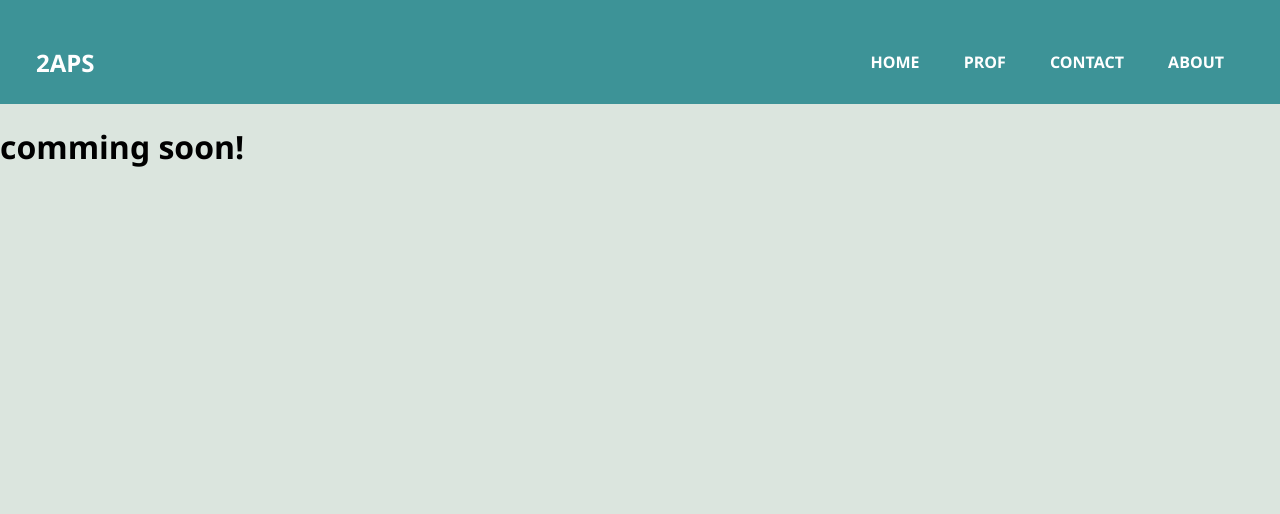
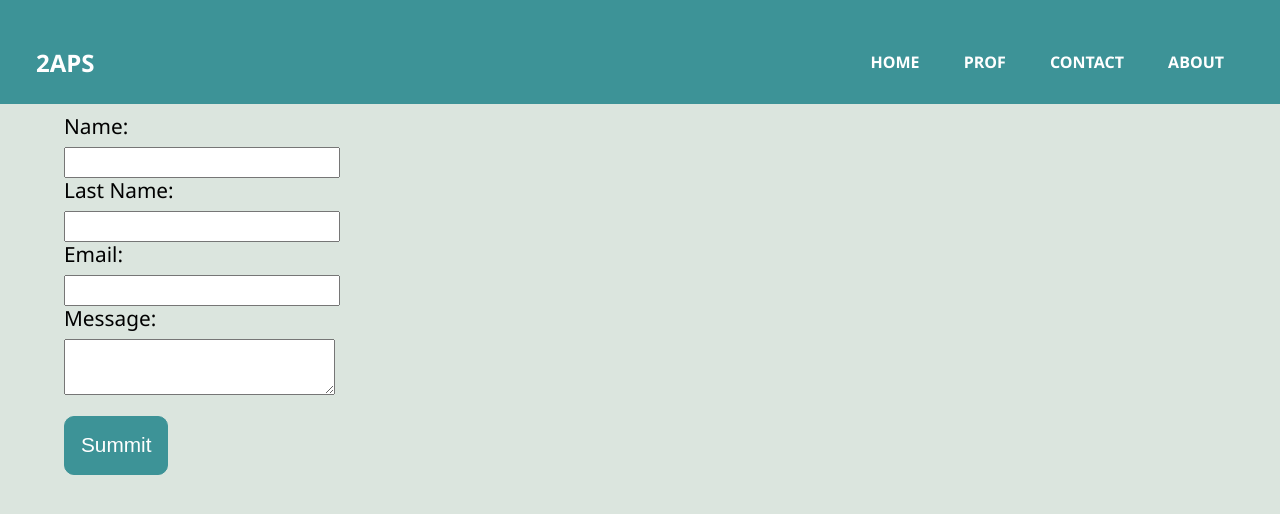
Before and after one commit to ibra188/clase-2aps, a plain HTML site: page contact.html in a window 1280 px wide. Drawn offline with Linux system fonts and the light colour scheme.

Commit message:
added new files style the form in contact page

```diff
--- a/contact.html
+++ b/contact.html
@@ -3,6 +3,9 @@
 <head>
     <meta charset="UTF-8">
     <meta name="viewport" content="width=device-width, initial-scale=1">
+    <link rel="preconnect" href="https://fonts.googleapis.com">
+    <link rel="preconnect" href="https://fonts.gstatic.com" crossorigin>
+    <link href="https://fonts.googleapis.com/css2?family=Roboto:wght@700&display=swap" rel="stylesheet">
     <!-- reference your copy Font Awesome here (from our CDN or by hosting yourself) -->
     <link href="https://cdnjs.cloudflare.com/ajax/libs/font-awesome/5.13.0/css/all.min.css" rel="stylesheet">
     <link rel="stylesheet" type="text/css" href="style.css">
@@ -28,7 +31,21 @@
     </nav>
 </header>
 
-<h1>comming soon!</h1>
+<form action="#" method="post" class="my-form">
+    <label for="name">Name: </label>
+    <input required type="text" id="name" name="name">
+
+    <label for="lastname">Last Name: </label>
+    <input required type="text" id="lastname" name="lastname">
+
+    <label for="email">Email: </label>
+    <input required type="email" id="email" name="email">
+
+    <label for="message">Message: </label>
+    <textarea  id="message" ></textarea>
+
+    <button class="btn-button">Summit</button>
+</form>
 
 <!--script.js files --->
 <script src="script.js"></script>
--- a/script.js
+++ b/script.js
@@ -4,3 +4,8 @@ const navLink = document.querySelector('.nav__link');
 hamburger.addEventListener('click', () => {
     navLink.classList.toggle('hide');
 });
+
+const nameInput = document.querySelector('[name="name"]');
+nameInput.addEventListener('invalid', () => {
+   nameInput.setCustomValidity('Please enter a valid name.');
+});
--- a/style.css
+++ b/style.css
@@ -19,6 +19,7 @@ Clearly there is more you could place in variables, up to you if you want to use
 /* generic site styles */
 
 html {
+    font-family: 'Roboto', sans-serif;
     box-sizing: border-box;
 }
 
@@ -106,9 +107,6 @@ header{
     padding: 0;
     margin: 0;
 }
-#hero h2{
-    font-size: 2.5rem;
-}
 #hero img{
     max-width: 100%;
     max-height: 454px;
@@ -133,8 +131,8 @@ section {
 
 }
 
-section h2 {
-    font-size: 2.5rem;
+section h1 {
+    font-size: 1.5rem;
 }
  #card__wrapper ul{
      list-style-type: none;
@@ -209,15 +207,55 @@ section figure img{
     height: 540px;
 }
 
+/* style the form */
+form{
+    margin: 0 auto;
+    width: 30em;
+    max-width: 90%;
+}
+.my-form{
+    padding-top: 10px;
+    margin: 0 auto;
+    width: 100%;
+    align-items: center;
+}
+label,
+input,
+textarea,
+button{
+    font-size: 1.3rem;
+    line-height: 1.2;
+}
 
+label{
+    display: block;
+    margin-bottom: 0.5rem;
+}
+button{
+    display: block;
+    margin-top: 1rem;
+}
+.btn-button{
+    padding: 1rem;
+    border-radius: 10px;
+    border: 1px solid #3d9397;
+    background-color: #3d9397 ;
+    color: white;
+}
+.btn-button:hover{
+    border: 1px solid #ca6702;
+    background-color:  #ca6702;
+    color: white;
+}
 
 @media (min-width: 550px){
 
     section ul{
+        flex-direction: row wrap;
         display: flex;
-        flex-direction: row wrap;
         justify-content: space-between;
     }
+
     section li{
         flex-basis: 49.5%;
     }
@@ -248,7 +286,7 @@ section figure img{
 
 }
 @media (min-width: 800px){
-    section h2{
+    section h1{
         margin-left: 100px;
     }
 
```
Also changed, not shown: about.html (+3 -0 lines), index.html (+4 -1 lines), machine.html (+3 -0 lines), prof.html (+3 -0 lines).
